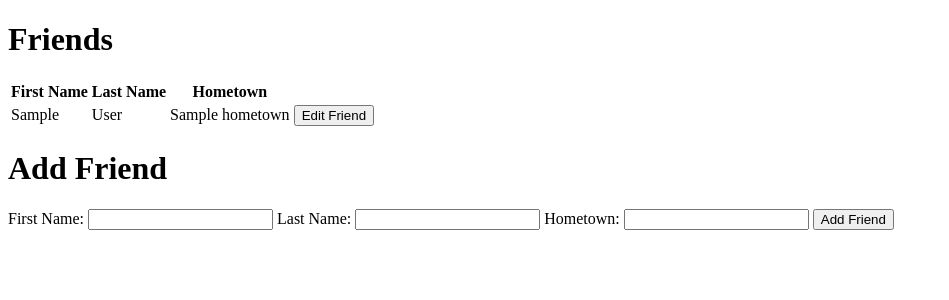
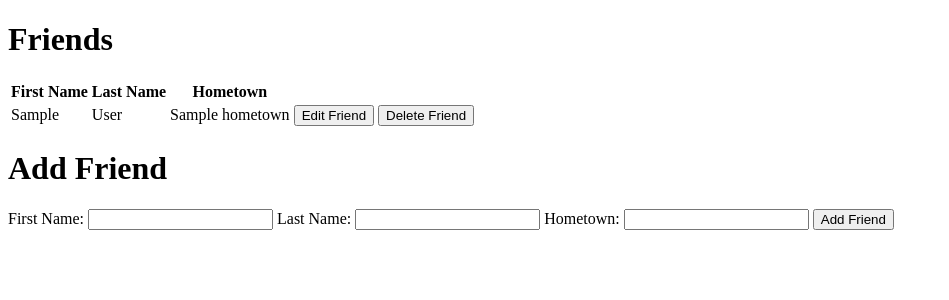
Before and after one commit to jesse-python/full_friends-flask_mysql, a Flask app: template templates/index.html in a window 1280 px wide. Shown: the top 300 px of the page, without its empty margins (0-949 px from the left). Run offline with Flask 2, Linux system fonts and the light colour scheme; the template is opened without the code that fills it: most values are stand-ins (such as "Sample title", 1, 10 or a date in 2020).

Commit message:
delete a friend added

```diff
--- a/server.py
+++ b/server.py
@@ -31,5 +31,10 @@ def update(id):
     update = "UPDATE friends SET first_name='{}', last_name='{}', hometown='{}', updated_at=NOW() WHERE id={}".format(first_name, last_name, hometown, id)
     mysql.run_mysql_query(update)
 
+@app.route('/friends/<id>/delete', methods=['POST'])
+def destroy(id):
+    delete = "DELETE FROM frienddb.friends WHERE id = {}".format(id)
+    mysql.run_mysql_query(delete)
+    return redirect('/')
 
 app.run(debug=True)
--- a/templates/index.html
+++ b/templates/index.html
@@ -26,6 +26,11 @@
               <button type="hidden" method="get">Edit Friend</button>
             </form>
           </td>
+          <td>
+            <form action="/friends/{{friend['id']}}/delete" method="post">
+              <button type="hidden" method="post">Delete Friend</button>
+            </form>
+          </td>
         </tr>
         {% endfor %}
       </tfoot>
```
